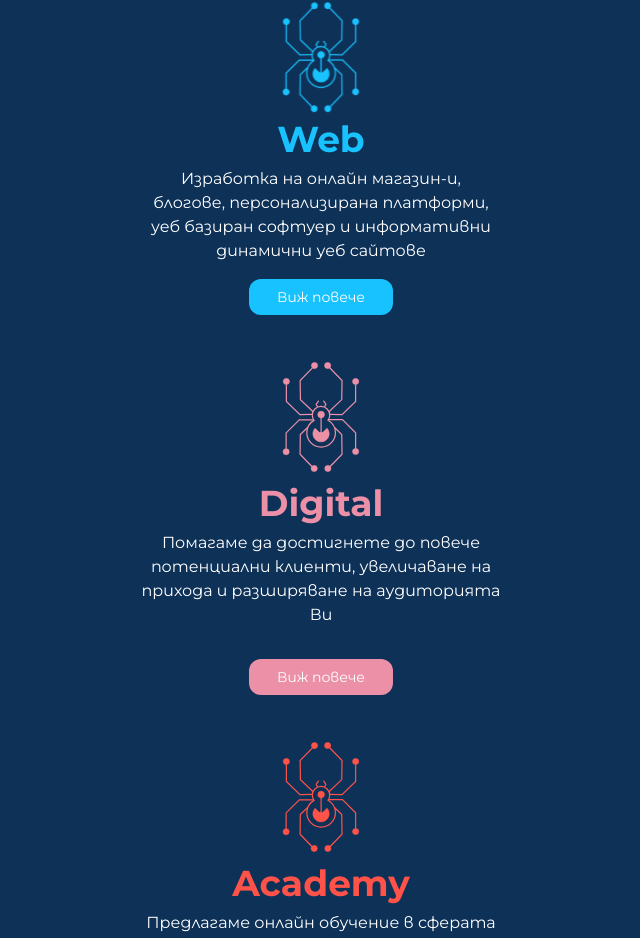
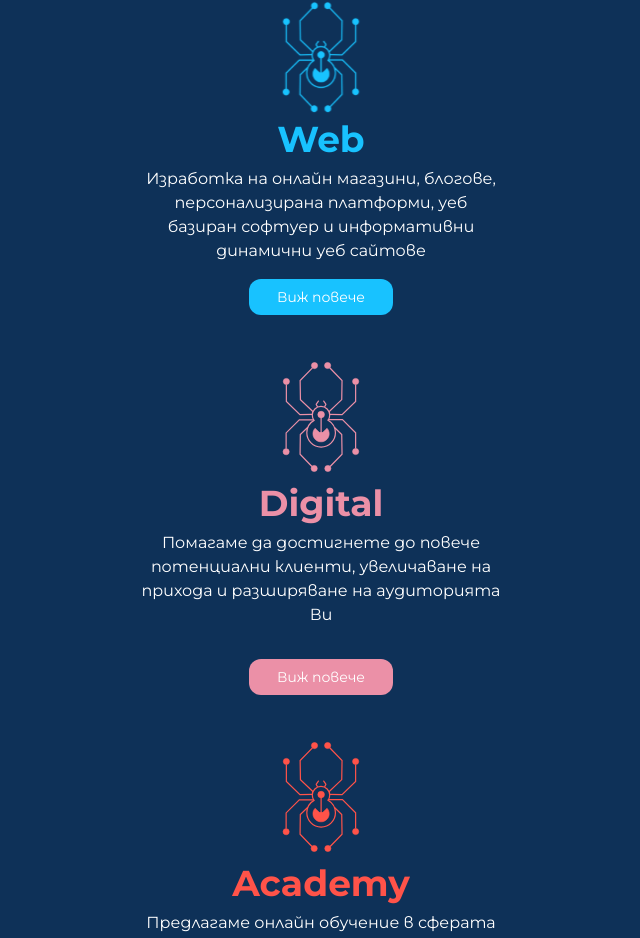
Before and after one commit to StroverIT/Strover, a Next.js app: page / in a window 1280 px wide. Shown: the part 4964-5902 px from the top of the page, without its empty margins (319-959 px from the left). Built offline with nearby package versions, Linux system fonts and the light colour scheme; a web font is replaced by a local one.

Commit message:
fixing text

```diff
--- a/components/Brands/ListBrands.js
+++ b/components/Brands/ListBrands.js
@@ -45,7 +45,7 @@ export default function ListBrands({
             altImage="Tech spider logo for strovers' brands"
             imageLink="/logos/web-spider.svg"
             title="Web"
-            p="Изработка на онлайн магазин-и, блогове, персонализирана платформи, уеб базиран софтуер и информативни динамични уеб сайтове"
+            p="Изработка на онлайн магазини, блогове, персонализирана платформи, уеб базиран софтуер и информативни динамични уеб сайтове"
             link="/brands/web"
             borderColor="bg-primaryBlue-200"
             textColor="text-primaryBlue-200"
```
